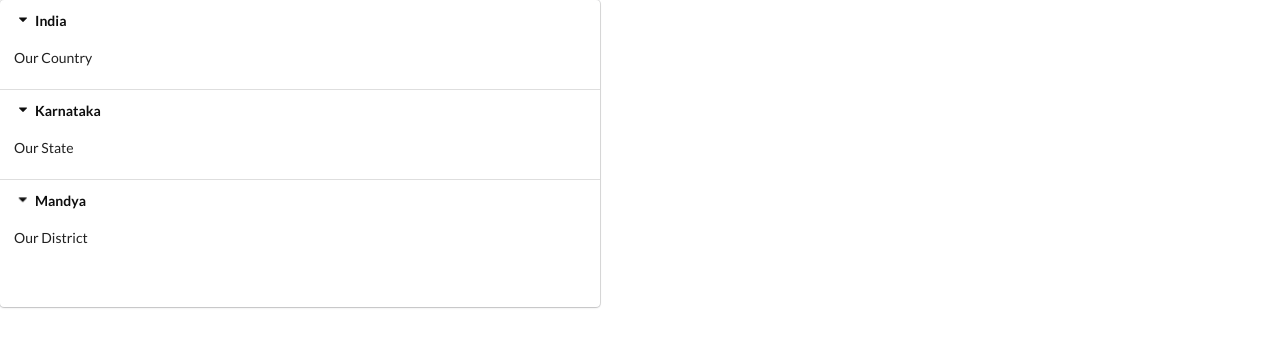
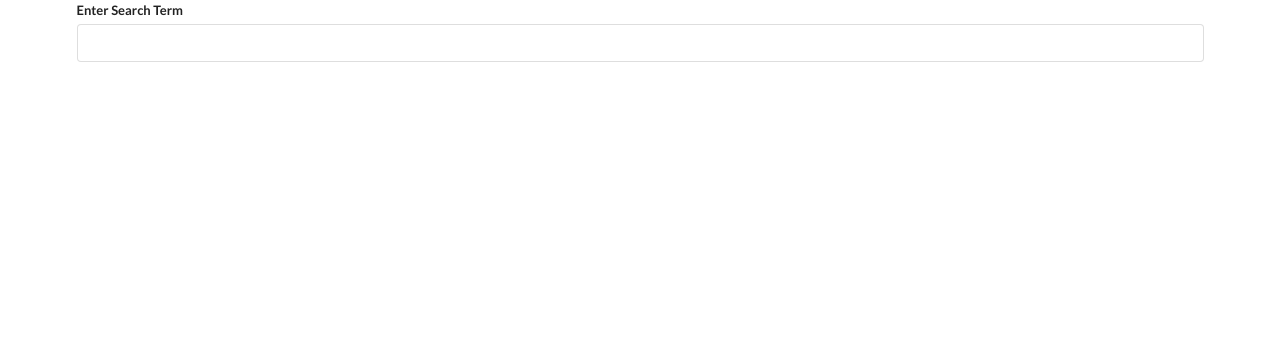
Before and after one commit to ck-chethan/widgets, a React (Create React App) app: page / in a window 1280 px wide. Shown: the top 346 px of the page. Built offline with nearby package versions, Linux system fonts and the light colour scheme.

Commit message:
Widgets V2.0

```diff
--- a/src/App.js
+++ b/src/App.js
@@ -1,5 +1,6 @@
 import React from 'react'
 import Accordion from './components/Accordion'
+import Search from './components/Search'
 
 const items = [
     {
@@ -18,8 +19,8 @@ const items = [
 
 export default () => {
     return (
-        <div>
-            <Accordion items={items} />
+        <div className="ui container">
+            <Search />
         </div>
     )
 }
--- a/src/components/Accordion.js
+++ b/src/components/Accordion.js
@@ -9,16 +9,19 @@ const Accordion = ({ items }) => {
     }
 
     const renderedItems = items.map((item, index) => {
+
+        const active = index === activeIndex ? 'active' : '';
+
         return (
             <React.Fragment key={item.title}>
                 <div
-                    className="title active"
+                    className={`title ${active}`}
                     onClick={() => onTitleClick(index)}
                 >
                     <i className="dropdown icon"></i>
                     {item.title}
                 </div>
-                <div className="content active">
+                <div className={`content ${active}`}>
                     <p>{item.content}</p>
                 </div>
             </React.Fragment>
@@ -30,7 +33,6 @@ const Accordion = ({ items }) => {
         <div
             className="ui styled accordion">
             {renderedItems}
-            <h1>{activeIndex}</h1>
         </div>
     )
 }
--- /dev/null
+++ b/src/components/Search.js
@@ -0,0 +1,27 @@
+import React, { useEffect, useState } from 'react'
+
+const Search = () => {
+
+    const [term, setTerm] = useState('');
+
+    useEffect(() => {
+        console.log("Rerendered");
+    }, [term]);
+
+    const onChangeInput = (e) => {
+        setTerm(e.target.value);
+    }
+
+    return (
+        <div>
+            <div className="ui form">
+                <div className="field">
+                    <label htmlFor="serchTermInput">Enter Search Term</label>
+                    <input type="text" name="" value={term} id="serchTermInput" className="input" onChange={onChangeInput} />
+                </div>
+            </div>
+        </div>
+    )
+}
+
+export default Search
```
